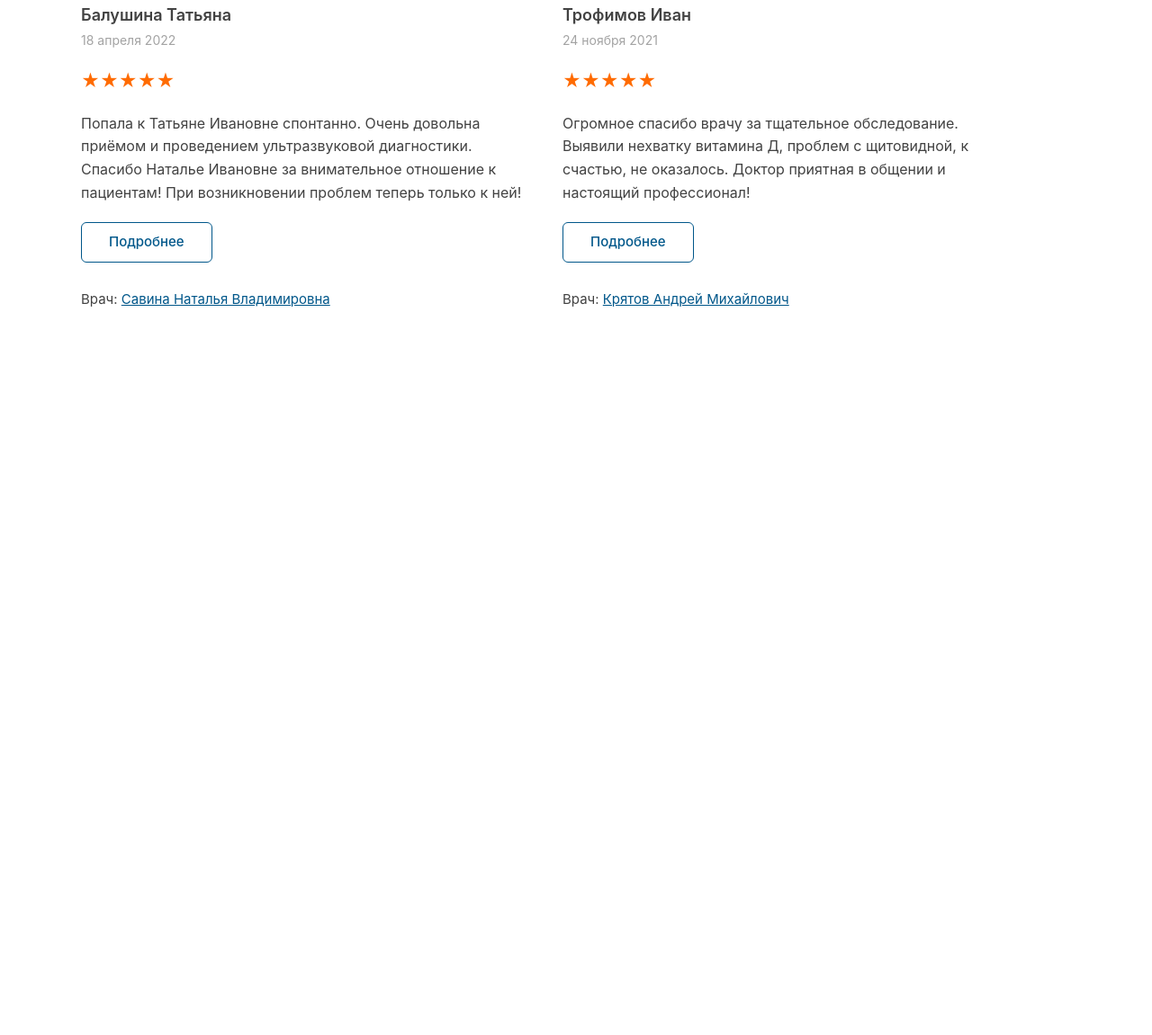
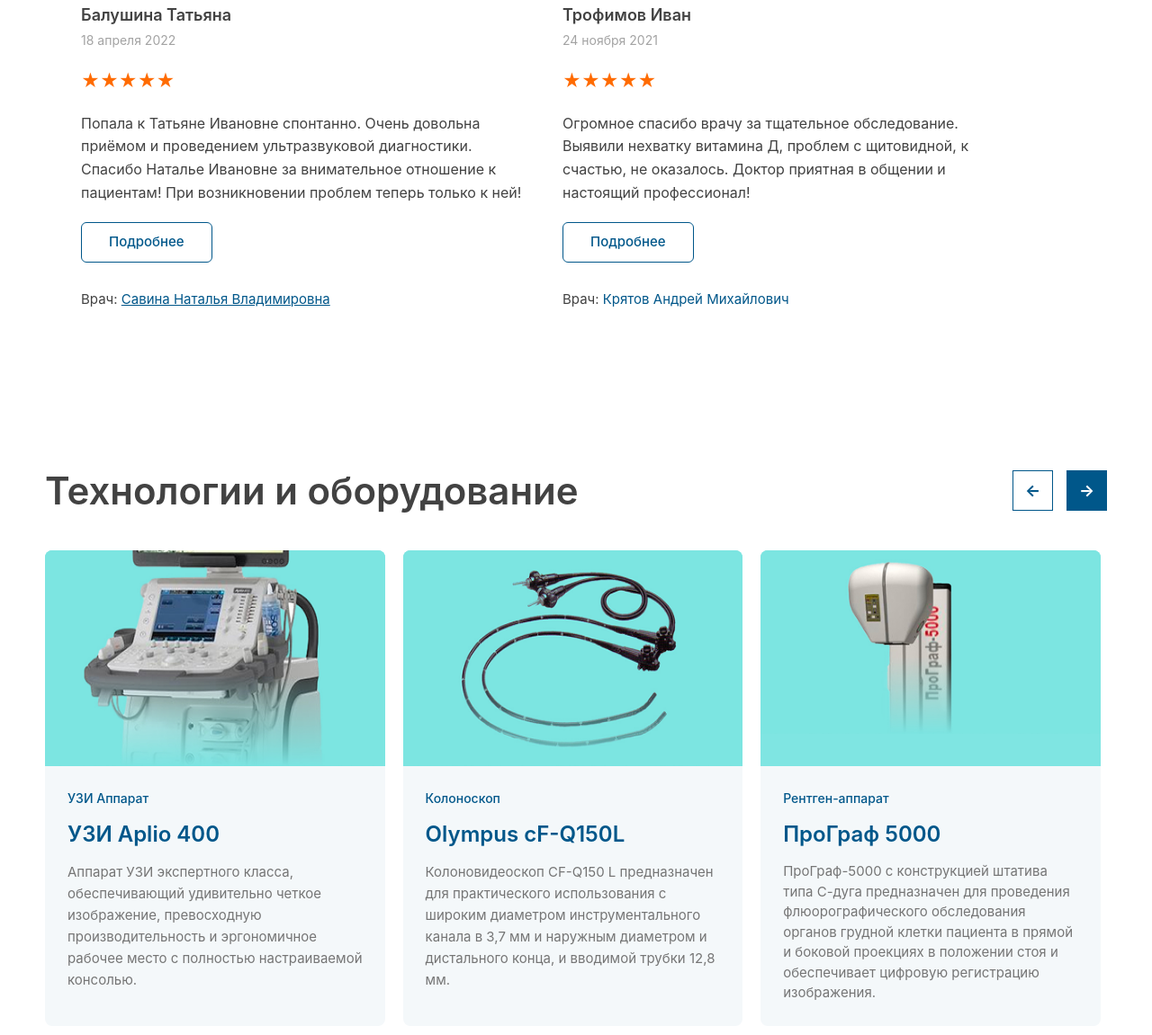
Before and after one commit to allastar09/Exam-project-repo, a website: page src/page2.html in a window 1280 px wide. Shown: the part 4954-6105 px from the top of the page at 90% size. Before the commit the page ends 5348 px from the top, so only its background shows below. Drawn offline with nearby package versions, Linux system fonts and the light colour scheme; files that its build step writes are made by us from their sources.

Commit message:
i dont know

```diff
--- a/src/page2.html
+++ b/src/page2.html
@@ -515,8 +515,68 @@
                 </div>
 
                 <p class="text-[#424242] text-[15px] mt-[10px]">
-                    Врач: <a href="" class="text-[#00578A] underline">Крятов Андрей Михайлович</a>
+                    Врач: <a href="" class="text-[#00578A]">Крятов Андрей Михайлович</a>
                 </p>
+            </div>
+        </div>
+    </div>
+</section>
+
+        <section class="max-w-350 m-auto mt-[70px] p-[20px] lg:p-[50px] bg-white">
+    <div class="flex flex-col gap-y-[35px]">
+
+        <div class="flex items-center justify-between">
+            <h1 class="text-[#424242] text-[32px] lg:text-[42px] font-[600]">Технологии и оборудование</h1>
+
+            <div class="flex gap-[15px]">
+                <button class="w-[45px] h-[45px] border-[1.5px] border-solid border-[#00578A] flex items-center justify-center text-[#00578A] font-bold text-[18px]">
+                     ←
+                </button>
+                <button class="w-[45px] h-[45px] bg-[#00578A] flex items-center justify-center text-white font-bold text-[18px]">
+                        →
+                </button>
+            </div>
+        </div>
+
+        <div class="flex gap-[20px] overflow-x-auto pb-[15px] lg:pb-0">
+
+            <div class="flex flex-col shrink-0 w-[290px] lg:w-[32%] bg-[#F4F8FA] rounded-[8px] overflow-hidden">
+                <div class="w-full h-[240px] bg-[#7FE5E2]">
+                    <img src="./image2/УЗИ Aplio 400.png" alt="УЗИ Aplio 400" class="w-full h-full">
+                </div>
+                <div class="flex flex-col gap-y-[12px] p-[25px]">
+                    <p class="text-[#00578A] text-[14px] font-[500]">УЗИ Аппарат</p>
+                    <h3 class="text-[#00578A] text-[24px] font-[600]">УЗИ Aplio 400</h3>
+                    <p class="text-[#757575] text-[15px] leading-[1.6]">
+                        Аппарат УЗИ экспертного класса, обеспечивающий удивительно четкое изображение, превосходную производительность и эргономичное рабочее место с полностью настраиваемой консолью.
+                    </p>
+                </div>
+            </div>
+
+            <div class="flex flex-col shrink-0 w-[290px] lg:w-[32%] bg-[#F4F8FA] rounded-[8px] overflow-hidden">
+                <div class="w-full h-[240px] bg-[#7FE5E2]">
+                    <img src="./image2/Колоноскоп Olympus cF-Q150l.png" alt="Olympus cF-Q150L" class="w-full h-full">
+                </div>
+                <div class="flex flex-col gap-y-[12px] p-[25px]">
+                    <p class="text-[#00578A] text-[14px] font-[500]">Колоноскоп</p>
+                    <h3 class="text-[#00578A] text-[24px] font-[600]">Olympus cF-Q150L</h3>
+                    <p class="text-[#757575] text-[15px] leading-[1.6]">
+                        Колоновидеоскоп CF-Q150 L предназначен для практического использования с широким диаметром инструментального канала в 3,7 мм и наружным диаметром и дистального конца, и вводимой трубки 12,8 мм.
+                    </p>
+                </div>
+            </div>
+
+            <div class="flex flex-col shrink-0 w-[290px] lg:w-[32%] bg-[#F4F8FA] rounded-[8px] overflow-hidden">
+                <div class="w-full h-[240px] bg-[#7FE5E2]">
+                    <img src="./image2/ПроГраф 5000.png" >
+                </div>
+                <div class="flex flex-col gap-y-[12px] p-[25px]">
+                    <p class="text-[#00578A] text-[14px] font-[500]">Рентген-аппарат</p>
+                    <h3 class="text-[#00578A] text-[24px] font-[600]">ПроГраф 5000</h3>
+                    <p class="text-[#757575] text-[15px] ">
+                        ПроГраф-5000 с конструкцией штатива типа С-дуга предназначен для проведения флюорографического обследования органов грудной клетки пациента в прямой и боковой проекциях в положении стоя и обеспечивает цифровую регистрацию изображения.
+                    </p>
+                </div>
             </div>
 
         </div>
```
Also changed, not shown: src/image2/Колоноскоп Olympus cF-Q150l.png (added), src/image2/ПроГраф 5000.png (added), src/image2/УЗИ Aplio 400.png (added).
